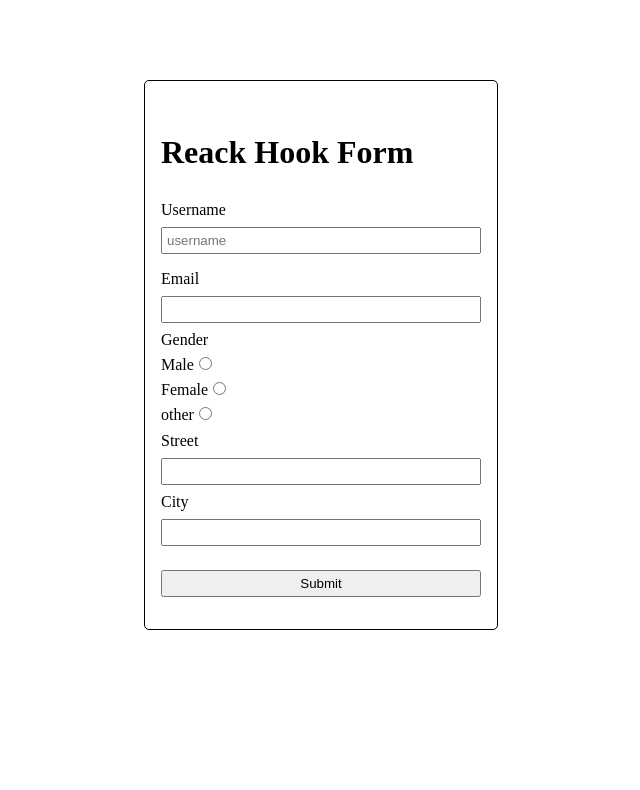
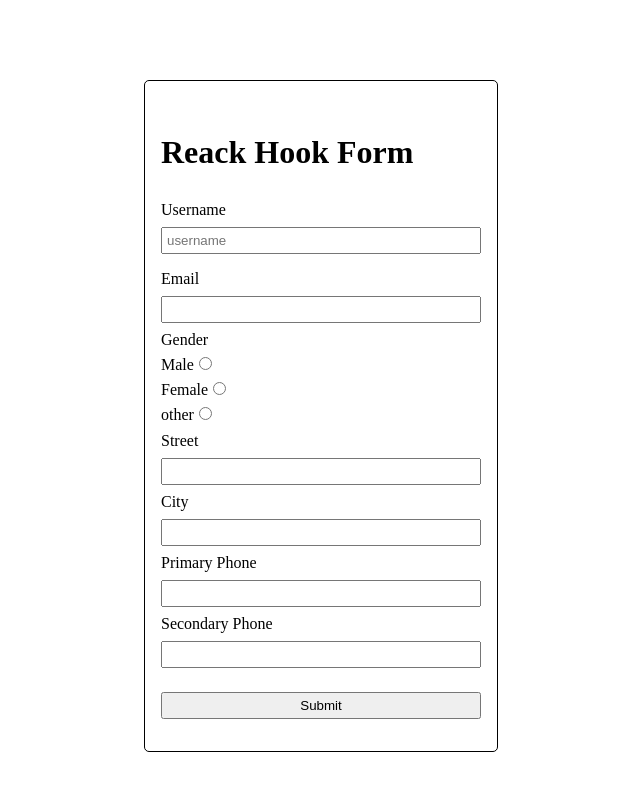
Before and after one commit to Digambar1411/react-hook-form, a React (Vite) app: page / in a window 1280 px wide. Shown: the top 790 px of the page, without its empty margins (319-959 px from the left). Built offline with nearby package versions, Linux system fonts and the light colour scheme; no server answers.

Commit message:
array values

```diff
--- a/src/components/ReactHookForm.tsx
+++ b/src/components/ReactHookForm.tsx
@@ -9,20 +9,25 @@ type SampleFormType = {
     street:string;
     city:string;
   }
+  phoneNumbers:string[];
 }
 
 const ReactHookForm = () => {
-
   const {
     register,
     control,
     handleSubmit,
     formState:{errors}
   } = useForm<SampleFormType>({
-    defaultValues:async () =>{
-      const response = await fetch('https://jsonplaceholder.typicode.com/users/1');
-      const data = await response.json();
-      return {username:data.username,email:data.email, gender:'', address:{street:data.address.street,city:data.address.city}};
+    defaultValues:{
+      username:'',
+      email:'',
+      gender:'',
+      address:{
+        street:'',
+        city:''
+      },
+      phoneNumbers:['','']
     }});
 
   const submitForm = (data: SampleFormType) => {
@@ -85,13 +90,21 @@ const ReactHookForm = () => {
             <input type="text" id='city' {...register('address.city',{required:'city is required'})}/>
             {errors.address?.city && <p className='error'>{errors.address.city?.message}</p> }
           </div>
+          <div className='section'>
+            <label htmlFor="primary-phone">Primary Phone</label>
+            <input type="number" id='phone1' {...register('phoneNumbers.0',{required:'primary phone is required'})}/>
+          </div>
+
+          <div className='section'>
+            <label htmlFor="secondary-phone" >Secondary Phone</label>
+            <input type="number" id='phone2' {...register('phoneNumbers.1')}/>
+          </div>
         </div>
 
         <button type="submit">Submit</button>
       </form>
       <DevTool control={control} /> {/* Set up the dev tool */}
     </>
-
   )
 }
 
```
Lines whose indentation alone changed are shown as unchanged.
